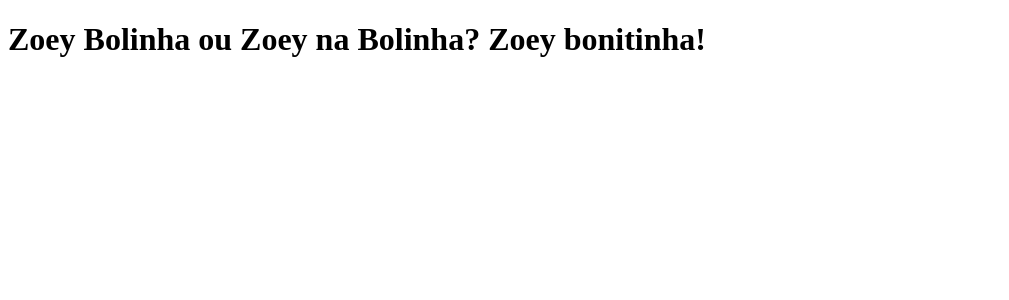
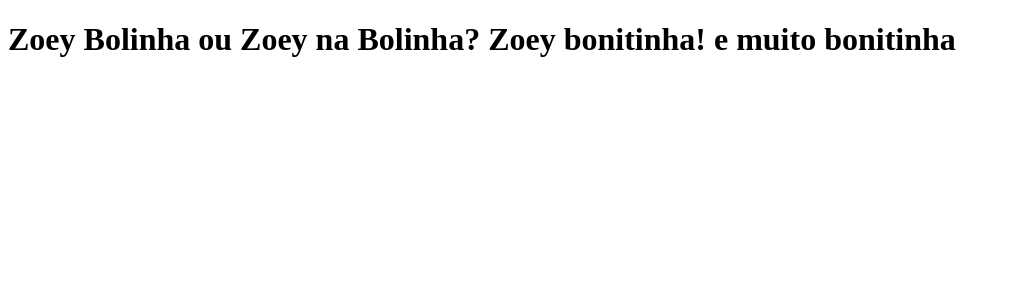
Before and after one commit to alexotsubo/curso, a Next.js app: page / in a window 1280 px wide. Shown: the top 300 px of the page, without its empty margins (0-1009 px from the left). Built offline with nearby package versions, Linux system fonts and the light colour scheme.

Commit message:
teste de index.js

```diff
--- a/pages/index.js
+++ b/pages/index.js
@@ -1,5 +1,7 @@
 function Home() {
-  return <h1>Zoey Bolinha ou Zoey na Bolinha? Zoey bonitinha!</h1>;
+  return (
+    <h1>Zoey Bolinha ou Zoey na Bolinha? Zoey bonitinha! e muito bonitinha</h1>
+  );
 }
 
 export default Home;
```
